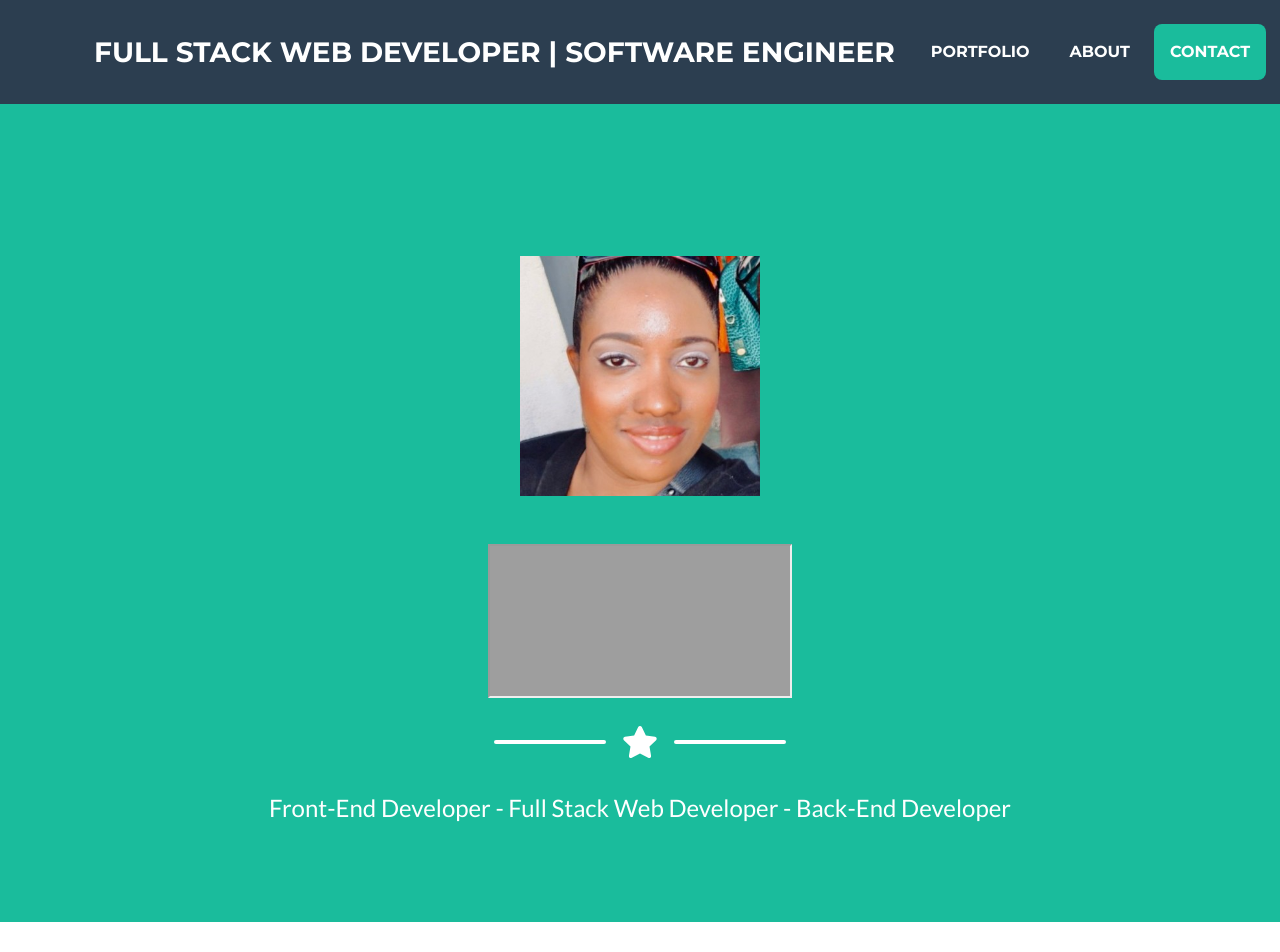
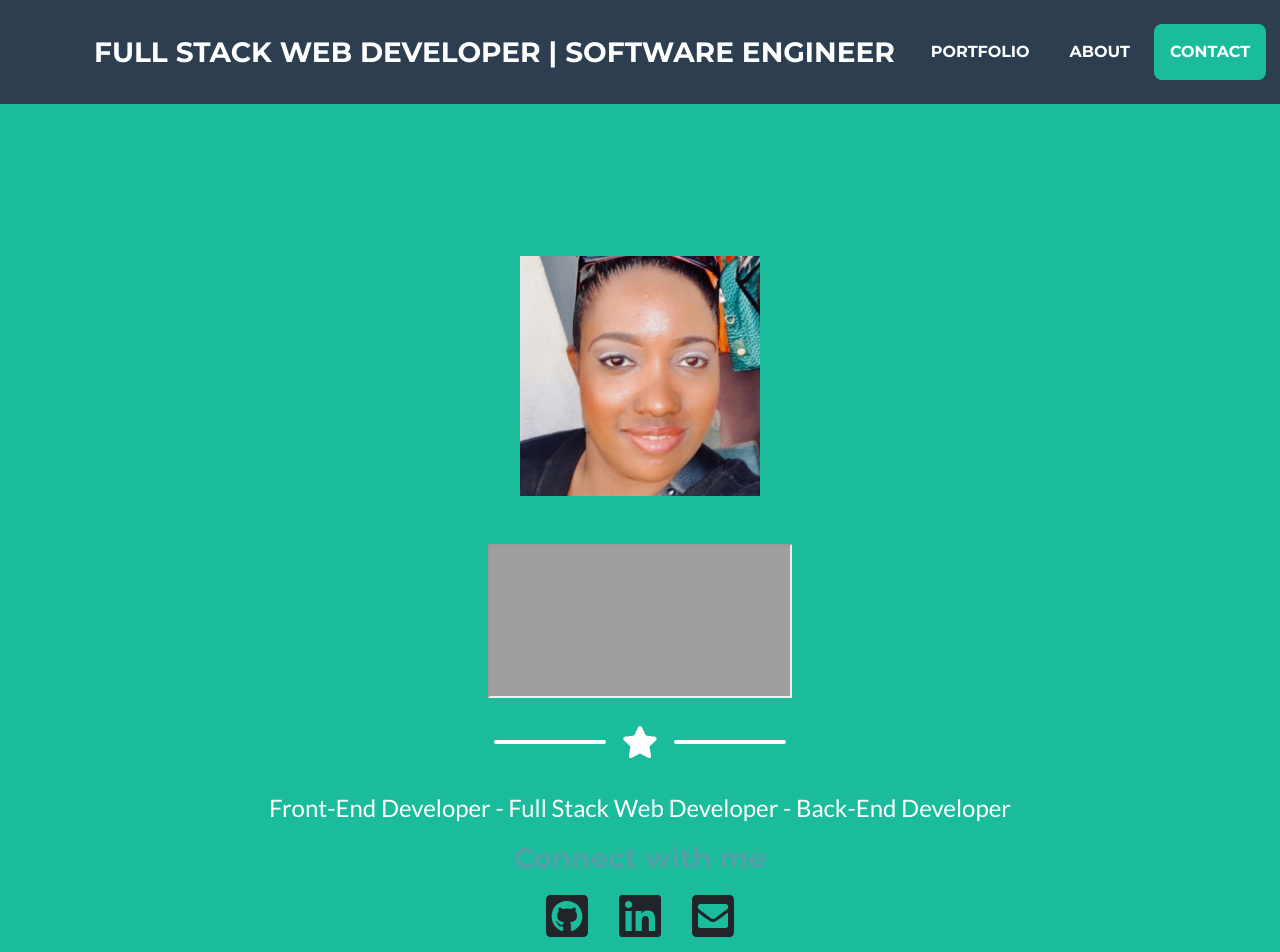
Before and after one commit to ayana-perry-lytics/perryas.github.io, a plain HTML site: page index.html in a window 1280 px wide. Shown: the top 952 px of the page. Drawn offline with nearby package versions, Linux system fonts and the light colour scheme; grey boxes are pictures that could not be loaded.

Commit message:
Update index.html

```diff
--- a/index.html
+++ b/index.html
@@ -61,6 +61,25 @@
                 <!-- Masthead Subheading-->
                 <p class="masthead-subheading font-weight-light mb-0">Front-End Developer - Full Stack Web Developer - Back-End Developer</p>
             </div>
+            <div>
+            <h3 class="display-5 pt-3" style="color: #50a2a7;">Connect with me</h3>
+            <!-- Social Buttons -->
+            <span data-toggle="tooltip" title="My GitHub" class="text-info" data-placement="bottom">
+              <a href="https://github.com/perryas" class="btn scaly" target="_blank" >
+                <i class="fab fa-github-square fa-3x"></i>
+              </a>
+            </span>
+            <span data-toggle="tooltip" title="My LinkedIn" class="text-info" data-placement="bottom">
+              <a href="https://www.linkedin.com/in/ayana-perry-70b21610/" class="btn scaly" target="_blank" >
+                <i class="fab fa-linkedin fa-3x"></i>
+              </a>
+            </span>
+            <span data-toggle="tooltip" title="My Email" class="text-info" data-placement="bottom">
+              <a href="mailto:perryasp@gmail.com" class="btn scaly" target="_blank" >
+                <i class="fas fa-envelope-square fa-3x"></i>
+              </a>
+            </span>
+          </div>
         </header>
         <!-- Portfolio Section-->
         <section class="page-section portfolio" id="portfolio">
```
